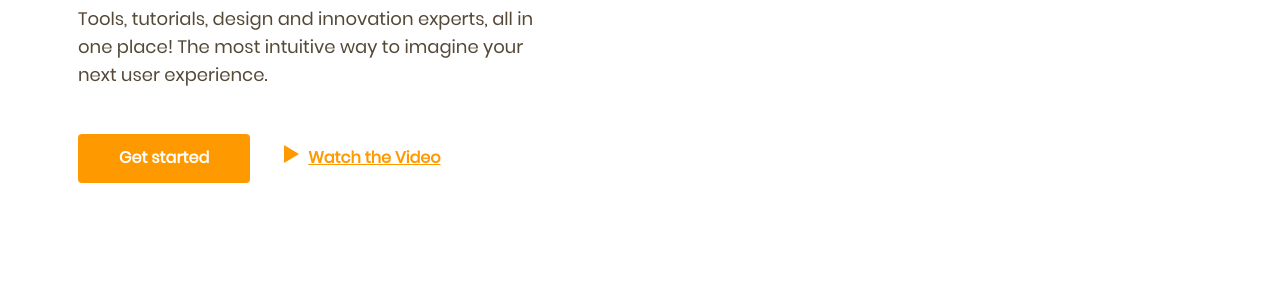
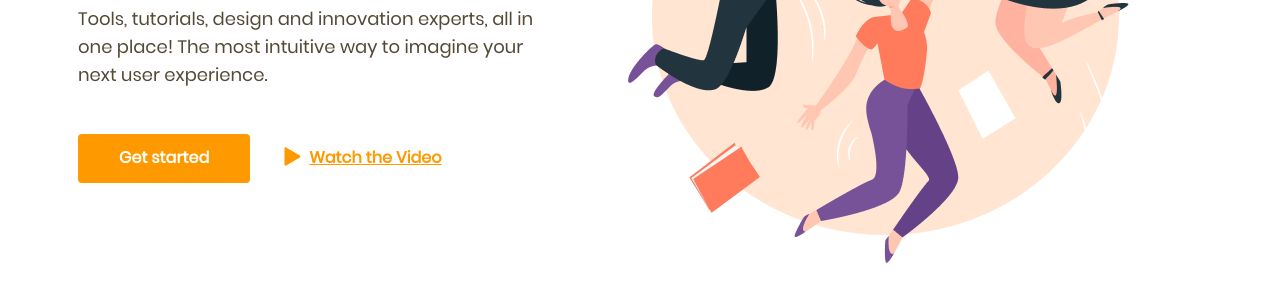
Before and after one commit to Sergey-Filippov/Productly, a plain HTML site: page index.html in a window 1280 px wide. Shown: the part 373-674 px from the top of the page. Drawn offline with Linux system fonts and the light colour scheme; files whose address does not match are found by name.

Commit message:
2-conteyner end

```diff
--- a/styles__css/style.css
+++ b/styles__css/style.css
@@ -80,8 +80,12 @@ body {
     border-color: transparent;
 }
 
+
 .top {
     padding: 133px 0 80px;
+    background-image: url(../imgages/Header_people.png);
+    background-repeat: no-repeat;
+    background-position: right bottom;
 }
 
 .top__title {
@@ -102,6 +106,7 @@ body {
 
 .top__btn {
     display: inline-block;
+    font-family: 'Poppins';
     font-weight: 700;
     color: #ffffff;
     background: #FF9900;
@@ -109,8 +114,10 @@ body {
     padding: 15px 41px;
     border: none;
     margin-right: 30px;
+    cursor: pointer;
 }
 
+/*    тот же треугольник но наррисованный
 .top__link::before {
     content: " ";
     display: inline-block;
@@ -121,11 +128,24 @@ body {
     border-width: 9px 9px 9px 15px;
     border-color: transparent transparent transparent #FF9900;
     border-radius: 1px;
-}
+}*/
 
 .top__link {
+    padding-left: 25px;
     color: #FF9900;
     font-weight: 600;
     font-size: 16px;
     line-height: 24px;
+    position: relative;
 }
+
+.top__link::before {
+    content: "";
+    position: absolute;
+    left: 0;
+    top: 1px;
+    width: 17px;
+    height: 19px;
+    background-image: url(../imgages/Triangle\ .svg);
+
+}
```
Also changed, not shown: index.html (+3 -0 lines), imgages/Triangle .svg (added).
